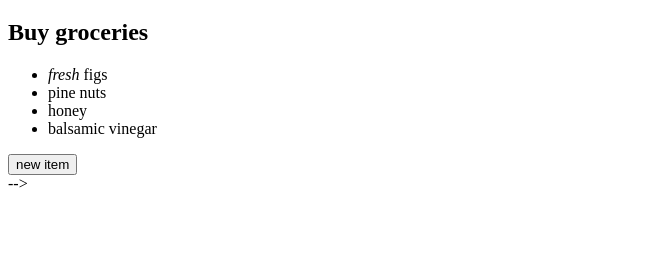
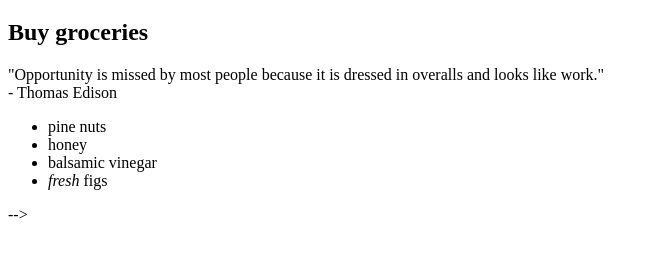
Before and after one commit to gnenov89/Books, a plain HTML site: page book/index.html in a window 1280 px wide. Shown: the part 61-318 px from the top of the page, without its empty margins (0-658 px from the left). Drawn offline with nearby package versions, Linux system fonts and the light colour scheme.

Commit message:
Copy,Paste, Delete

```diff
--- a/book/index.html
+++ b/book/index.html
@@ -15,9 +15,24 @@
 
 <!-- // *****************CHAPTER 7 JQuery***************** -->
 
+<!-- 19. Copy, Paste and Delete -->
+
+<div id="page">
+	<h1 id="header">List</h1>
+	<h2>Buy groceries</h2><p>"Opportunity is missed by most people because it is dressed in overalls and looks like work."<br>- Thomas Edison</p>
+	<ul>
+
+	  <li id="two" class="hot">pine nuts</li>
+	  <li id="three" class="hot">honey</li>
+	  <li id="four">balsamic vinegar</li>
+	<li id="one" class="hot"><em>fresh</em> figs</li></ul>
+
+  </div>
+
+
 <!-- 18.Working with Forms -->
 
-<div id="page">
+<!-- <div id="page">
 	<h1 id="header">List</h1>
 	<h2>Buy groceries</h2>
 	<ul>
@@ -31,7 +46,7 @@
 	  <input type="text" id="itemDescription" placeholder="Add description...">
 	  <input type="submit" id="addButton" value="add">
 	</form>
-  </div>
+  </div> -->
 
 <!-- 17. Using Indexes -->
 <!-- <div id="page">
--- a/book/script.js
+++ b/book/script.js
@@ -1,31 +1,52 @@
 // *****************CHAPTER 7 JQuery******************/
+
+// 19.Copy, Paste and Delete
+
+// $(function() {
+//   var $p = $('p');
+
+//   // Create a clone of the <p> element and add it after the <h2> element.
+//   var $clonedQuote = $p.clone();
+//   $p.remove();
+//   $clonedQuote.insertAfter('h2');
+
+//   // Remove first item, and add it to the end of the list.
+//   // Note how this happens in both lists.
+//   var $moveItem = $('#one').detach();
+
+//   $moveItem.prependTo('ul');
+// });
+
+
+
+
 
 // 18.Working with Forms
 
-$(function() {
+// $(function() {
 
-  var $newItemButton = $('#newItemButton');
-  var $newItemForm = $('#newItemForm');
-  var $textInput = $('input:text');
+//   var $newItemButton = $('#newItemButton');
+//   var $newItemForm = $('#newItemForm');
+//   var $textInput = $('input:text');
 
-  $newItemButton.show();
-  $newItemForm.hide();
+//   $newItemButton.show();
+//   $newItemForm.hide();
 
-  $('#showForm').on('click', function(){
-    $newItemButton.hide();
-    $newItemForm.show();
-  });
+//   $('#showForm').on('click', function(){
+//     $newItemButton.hide();
+//     $newItemForm.show();
+//   });
 
-  $newItemForm.on('submit', function(e){
-    e.preventDefault();
-    var newText = $textInput.val();
-    $('li:last').before('<li>' + newText + '</li>');
-    $newItemForm.hide();
-    $newItemButton.show();
-    $textInput.val('');
-  });
+//   $newItemForm.on('submit', function(e){
+//     e.preventDefault();
+//     var newText = $textInput.val();
+//     $('li:last').before('<li>' + newText + '</li>');
+//     $newItemForm.hide();
+//     $newItemButton.show();
+//     $textInput.val('');
+//   });
 
-});
+// });
 
 
 
```
